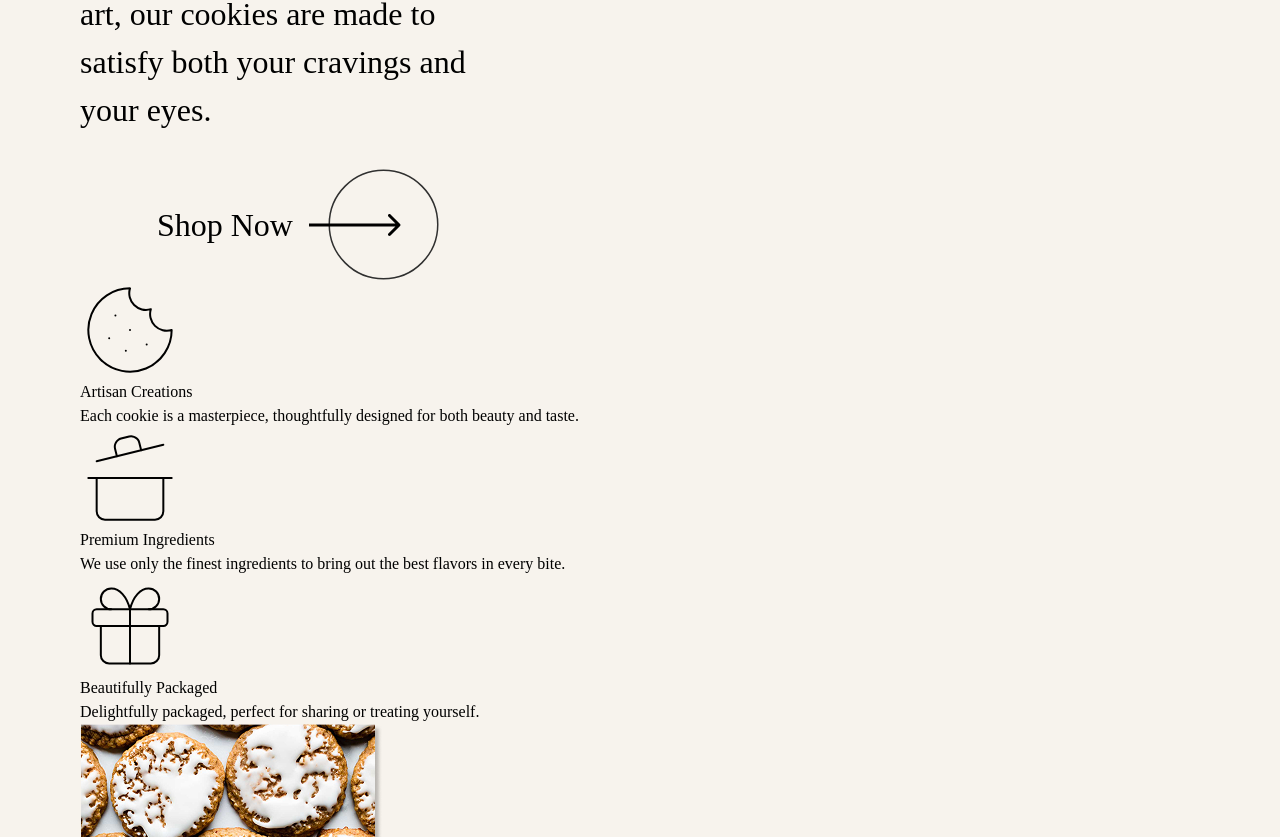
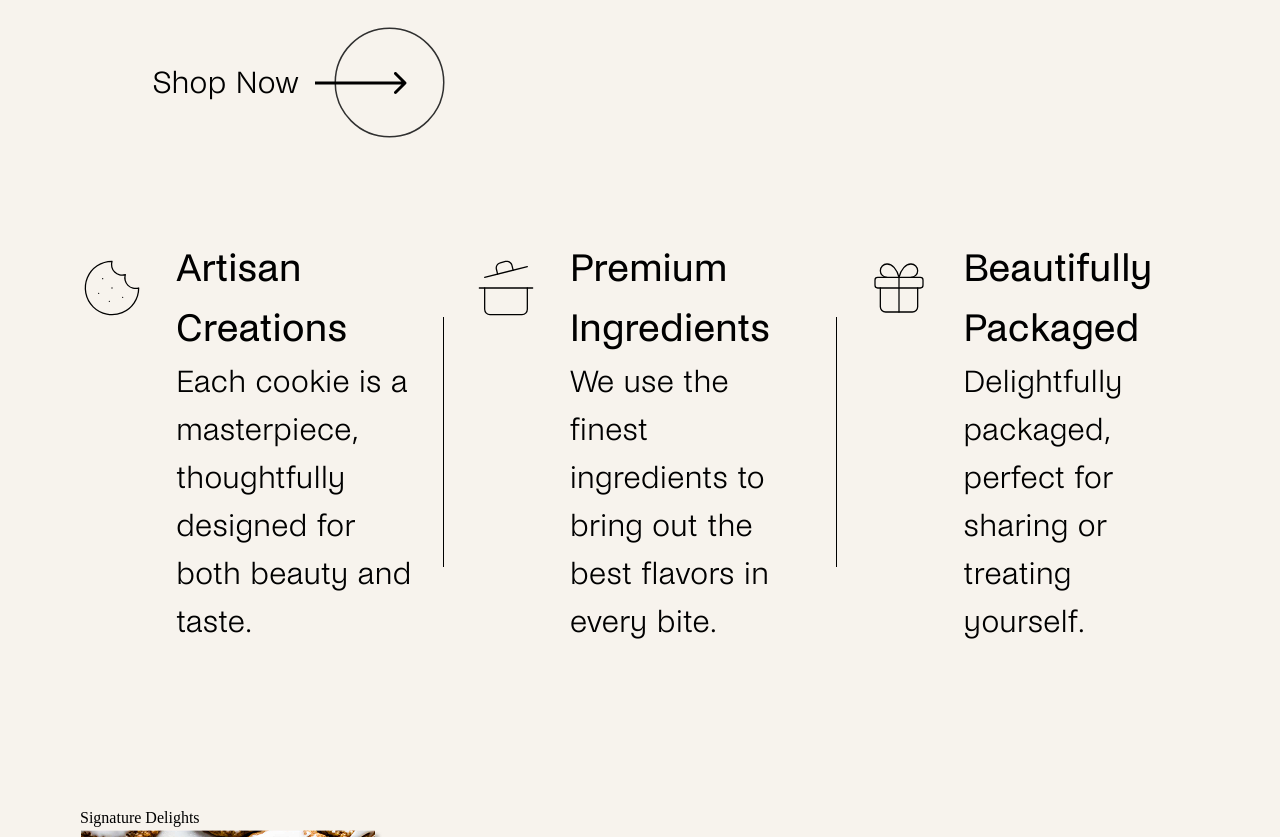
Before and after one commit to ringojuice03/MingMing-Web, a React (Create React App) app in the folder frontend/: page / in a window 1280 px wide. Shown: the part 1163-2000 px from the top of the page. Built offline with nearby package versions, Linux system fonts and the light colour scheme.

Commit message:
feat: Add styling to hero section

```diff
--- a/frontend/src/App.css
+++ b/frontend/src/App.css
@@ -43,6 +43,7 @@
     --size-400: 4rem;
     --size-500: 5rem;
     --size-600: 6rem;
+    --size-625: 6.25rem;
     --size-750: 7.5rem;
     --size-900: 9rem;
     --size-1000: 10rem;
@@ -59,14 +60,17 @@
 
     --fs-header-nav: 1.25rem;
     --fs-heading: 6.25rem;
+    --fs-description-heading: 2.5rem;
     --fs-subheading: 2rem;
     --fs-paras: 1rem;
     --fs-footer-heading: 2.5rem;
     --fs-newsletter-cta: 2.1875rem;
+    --fs-tertiary-headings: 3rem;
 
 
     --ff-primary: 'League Spartan', sans-serif;
     --ff-secondary: 'Noi Grotesk Trial', sans-serif;
+    --ff-tertiary: 'Libre Baskerville', 'Noi Grotesk Trial';
 }
 
 /* https://piccalil.li/blog/a-modern-css-reset
@@ -87,8 +91,8 @@
 }
 
 /* Remove list styles on ul, ol elements with a list role, which suggests default styling will be removed */
-ul[role='list'],
-ol[role='list'] {
+ul,
+ol {
   list-style: none;
 }
 
@@ -151,12 +155,6 @@ body{
   background-color: var(--clr-neutral-200);
 }
 
-.arrow-icon{
-  min-width: var(--size-400);
-  height: auto;
-}
-
-
 /* Header Styles */
 .primary-header{
   padding-top: var(--size-200);
@@ -213,12 +211,10 @@ main .container{
   gap: var(--size-500);
 }
 
-.hero-text h1{
-  font-size: var(--fs-heading);
-}
-
 .hero-text p{
   font-size: var(--fs-subheading);
+  font-family: var(--ff-secondary);
+  font-weight: 300;
 }
 
 .hero-text > p{
@@ -240,6 +236,47 @@ main .container{
   justify-content: center;
   align-items: center;
   gap: 1rem;
+}
+
+.hero-description-wrapper{
+  margin-top: var(--size-625);
+  display: flex;
+  align-items: flex-start;
+  justify-content: center;
+  gap: clamp(var(--size-50), var(--size-180), var(--size-200));
+}
+
+.hero-description-wrapper > div {
+  display: flex;
+  gap: var(--size-200);
+  align-items: center;
+}
+
+.hero-description-wrapper p{
+  font-size: var(--fs-subheading);
+  font-family: var(--ff-secondary);
+  font-weight: 300;
+}
+
+.hero-description-wrapper > div > :first-child {
+  align-self: flex-start;
+  flex-grow: 2;
+}
+
+.hero-description-wrapper h3{
+  font-family: var(--ff-secondary);
+  font-size: var(--fs-description-heading);
+}
+
+.hero-divider{
+  background-color: black;
+  align-self: center;
+  width: 0.125rem;
+  height: 250px;
+}
+
+.hero-paras{
+  max-width: 30ch;
 }
 
 /* Footer Styles */
@@ -350,5 +387,15 @@ main .container{
 }
 
 .padding-block-500{
-  padding-block: var(--size-300);
+  padding-block: var(--size-500);
 }
+
+.icon-gap{
+  min-width: var(--size-400);
+}
+
+.heading-big{
+  font-size: var(--fs-heading);
+  font-family: var(--ff-primary);
+  line-height: var(--size-750);
+}
--- a/frontend/src/components/Home.js
+++ b/frontend/src/components/Home.js
@@ -5,6 +5,7 @@ import { CookieArt } from "./svgComponents/CookieArt.js";
 import { Jar } from "./svgComponents/Jar.js";
 import { Gift } from "./svgComponents/Gift.js";
 import { ImageTransition } from "./ImageTransition.js";
+import { HeroDivider } from "./svgComponents/HeroDivider.js";
 
 
 export const Home = () => {
@@ -18,11 +19,13 @@ export const Home = () => {
 
     return(
         <main>
-            <section>
+            <section className="padding-block-500">
                 <div className="container">
                     <div className="hero-wrapper">
                         <div className="hero-text">
-                            <h1>Baked to Perfection, Crafted for Delight</h1>
+                            <h1 className="heading-big">
+                                Baked to Perfection, <br/>Crafted for Delight
+                            </h1>
                             <p>Indulge in a world where cookies are more than
                                 just a treat—they're an experience. Handcrafted
                                 with love, baked to golden perfection, and presented
@@ -30,45 +33,47 @@ export const Home = () => {
                                 both your cravings and your eyes.</p>
                             <Link to="/" className="shop-now-wrapper">
                                 <p>Shop Now</p>
-                                <NewsLetterIcon />
+                                <NewsLetterIcon className="icons"/>
                             </Link>
                         </div>
                         <div className="hero-images">
-                            <Link to="/"><ImageTransition defSource={cookieLongSources[2]} hovSource={cookieLongSources[3]} alt={"peanut-butter-chocolate-swirl-cookies"} isLong={true}/></Link>
-                            <Link to="/"><ImageTransition defSource={cookieLongSources[1]} hovSource={cookieLongSources[0]} alt={"double-chocolate-chip-cookies"} isLong={true}/></Link>
+                            <Link to="/" className="image-link-container"><ImageTransition defSource={cookieLongSources[2]} hovSource={cookieLongSources[3]} alt={"peanut-butter-chocolate-swirl-cookies"} isLong={true}/></Link>
+                            <Link to="/" className="image-link-container"><ImageTransition defSource={cookieLongSources[1]} hovSource={cookieLongSources[0]} alt={"double-chocolate-chip-cookies"} isLong={true}/></Link>
                         </div>
                     </div>
+                    <div className="hero-description-wrapper">
                         <div>
-                        <div>
-                            <CookieArt />
+                            <CookieArt className="icons"/>
                             <div>
                                 <h3>Artisan Creations</h3>
-                                <p>Each cookie is a masterpiece, thoughtfully designed for both beauty and taste.</p>
+                                <p className="hero-paras">Each cookie is a masterpiece, thoughtfully designed for both beauty and taste.</p>
                             </div>
                         </div>
-                        {/* Insert DIvider Here */}
+                        <div className="hero-divider"></div>
                         <div>
-                            <Jar />
+                            <Jar className="icons"/>
                             <div>
                                 <h3>Premium Ingredients</h3>
-                                <p>We use only the finest ingredients to bring out the best flavors in every bite.</p>
+                                <p className="hero-paras">We use the finest ingredients to bring out the best flavors in every bite.</p>
                             </div>
                         </div>
-                        {/* Insert DIvider Here */}
+                        <div className="hero-divider"></div>
                         <div>
-                            <Gift />
+                            <Gift className="icons"/>
                             <div>
                                 <h3>Beautifully Packaged</h3>
-                                <p>Delightfully packaged, perfect for sharing or treating yourself.</p>
+                                <p className="hero-paras">Delightfully packaged, perfect for sharing or treating yourself.</p>
                             </div>
                         </div>
                     </div>
                 </div>
             </section>
 
-            <section>
+            <section className="padding-block-500">
                 <div className="container">
                     <div class="signature-wrapper">
+                        <h2>Signature <span>Delights</span></h2>
+                        <div class="signature-images-wrapper">
                             <div>
                                 <Link to="/"><ImageTransition defSource={cookieNormalSources[11]} hovSource={cookieNormalSources[10]} alt={"double-chocolate-chip-cookies"} isLong={false}/></Link>
                                 <p>Iced Oatmeal Cookie</p>
@@ -91,9 +96,10 @@ export const Home = () => {
                             </div>
                         </div>
                     </div>
+                </div>
             </section>
 
-            <section>
+            <section className="padding-block-500">
                 <div className="container">
                     <div className="review-wrapper">
                         <h2>Tasty and Unbeatable!</h2>
@@ -122,7 +128,7 @@ export const Home = () => {
                     <div>
                         <Link>
                             <p>Get our newsletter</p>
-                            <NewsLetterIcon />
+                            <NewsLetterIcon className="icons"/>
                         </Link>
                     </div>
                 </div>
--- a/frontend/src/components/svgComponents/CookieArt.js
+++ b/frontend/src/components/svgComponents/CookieArt.js
@@ -1,6 +1,6 @@
 export const CookieArt = () => {
     return (
-        <svg width="100" height="100" viewBox="0 0 100 100" fill="none" xmlns="http://www.w3.org/2000/svg">
+        <svg className="icon-gap" width="100" height="100" viewBox="0 0 100 100" fill="none" xmlns="http://www.w3.org/2000/svg">
             <path d="M49.9997 8.33301C41.7588 8.33301 33.703 10.7767 26.8509 15.3551C19.9989 19.9335 14.6584 26.4409 11.5047 34.0545C8.35106 41.6681 7.52592 50.0459 9.13364 58.1284C10.7414 66.211 14.7097 73.6353 20.5369 79.4625C26.3641 85.2897 33.7884 89.258 41.8709 90.8657C49.9535 92.4735 58.3313 91.6483 65.9448 88.4947C73.5584 85.341 80.0659 80.0005 84.6443 73.1484C89.2227 66.2964 91.6664 58.2406 91.6664 49.9997C88.7706 50.8913 85.6865 50.9767 82.7458 50.2466C79.8051 49.5166 77.1191 47.9986 74.9766 45.8561C72.8341 43.7136 71.3162 41.0276 70.5861 38.0869C69.856 35.1462 69.9414 32.0621 70.833 29.1663C67.9372 30.058 64.8532 30.1434 61.9125 29.4133C58.9718 28.6832 56.2857 27.1653 54.1432 25.0228C52.0007 22.8803 50.4828 20.1943 49.7527 17.2536C49.0227 14.3129 49.108 11.2288 49.9997 8.33301Z" stroke="black" stroke-width="2" stroke-linecap="round" stroke-linejoin="round"/>
             <path d="M35.417 35.417V35.4389" stroke="black" stroke-width="2" stroke-linecap="round" stroke-linejoin="round"/>
             <path d="M66.667 64.583V64.605" stroke="black" stroke-width="2" stroke-linecap="round" stroke-linejoin="round"/>
--- a/frontend/src/components/svgComponents/Gift.js
+++ b/frontend/src/components/svgComponents/Gift.js
@@ -1,6 +1,6 @@
 export const Gift = () => {
     return (
-        <svg width="100" height="100" viewBox="0 0 100 100" fill="none" xmlns="http://www.w3.org/2000/svg">
+        <svg className="icon-gap" width="100" height="100" viewBox="0 0 100 100" fill="none" xmlns="http://www.w3.org/2000/svg">
             <path d="M83.3333 33.333H16.6667C14.3655 33.333 12.5 35.1985 12.5 37.4997V45.833C12.5 48.1342 14.3655 49.9997 16.6667 49.9997H83.3333C85.6345 49.9997 87.5 48.1342 87.5 45.833V37.4997C87.5 35.1985 85.6345 33.333 83.3333 33.333Z" stroke="black" stroke-width="2" stroke-linecap="round" stroke-linejoin="round"/>
             <path d="M50 33.333V87.4997" stroke="black" stroke-width="2" stroke-linecap="round" stroke-linejoin="round"/>
             <path d="M79.1663 50V79.1667C79.1663 81.3768 78.2884 83.4964 76.7256 85.0592C75.1628 86.622 73.0431 87.5 70.833 87.5H29.1663C26.9562 87.5 24.8366 86.622 23.2738 85.0592C21.711 83.4964 20.833 81.3768 20.833 79.1667V50" stroke="black" stroke-width="2" stroke-linecap="round" stroke-linejoin="round"/>
--- a/frontend/src/components/svgComponents/HeroDivider.js
+++ b/frontend/src/components/svgComponents/HeroDivider.js
@@ -1,6 +1,6 @@
 export const HeroDivider = () => {
     return (
-        <svg width="1" height="188" viewBox="0 0 1 188" fill="none" xmlns="http://www.w3.org/2000/svg">
+        <svg className="hero-divider"width="1" height="188" viewBox="0 0 1 188" fill="none" xmlns="http://www.w3.org/2000/svg">
             <line x1="0.5" y1="2.18557e-08" x2="0.499992" y2="188" stroke="#646464"/>
         </svg>
     );
--- a/frontend/src/components/svgComponents/Jar.js
+++ b/frontend/src/components/svgComponents/Jar.js
@@ -1,6 +1,6 @@
 export const Jar = () => {
     return (
-        <svg width="100" height="100" viewBox="0 0 100 100" fill="none" xmlns="http://www.w3.org/2000/svg">
+        <svg className="icon-gap" idth="100" height="100" viewBox="0 0 100 100" fill="none" xmlns="http://www.w3.org/2000/svg">
             <path d="M8.33301 50H91.6663" stroke="black" stroke-width="2" stroke-linecap="round" stroke-linejoin="round"/>
             <path d="M83.3337 50V83.3333C83.3337 85.5435 82.4557 87.6631 80.8929 89.2259C79.3301 90.7887 77.2105 91.6667 75.0003 91.6667H25.0003C22.7902 91.6667 20.6706 90.7887 19.1078 89.2259C17.545 87.6631 16.667 85.5435 16.667 83.3333V50" stroke="black" stroke-width="2" stroke-linecap="round" stroke-linejoin="round"/>
             <path d="M16.667 33.3337L83.3337 16.667" stroke="black" stroke-width="2" stroke-linecap="round" stroke-linejoin="round"/>
```
Lines whose indentation alone changed are shown as unchanged.
